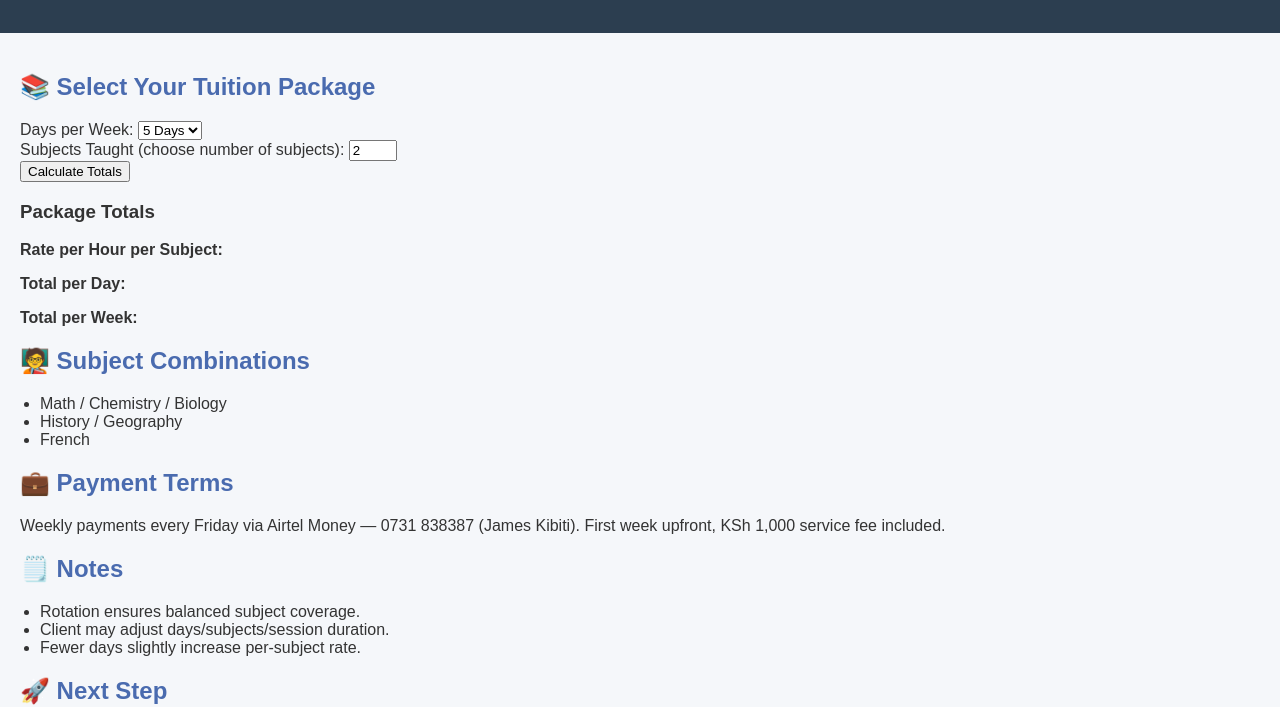
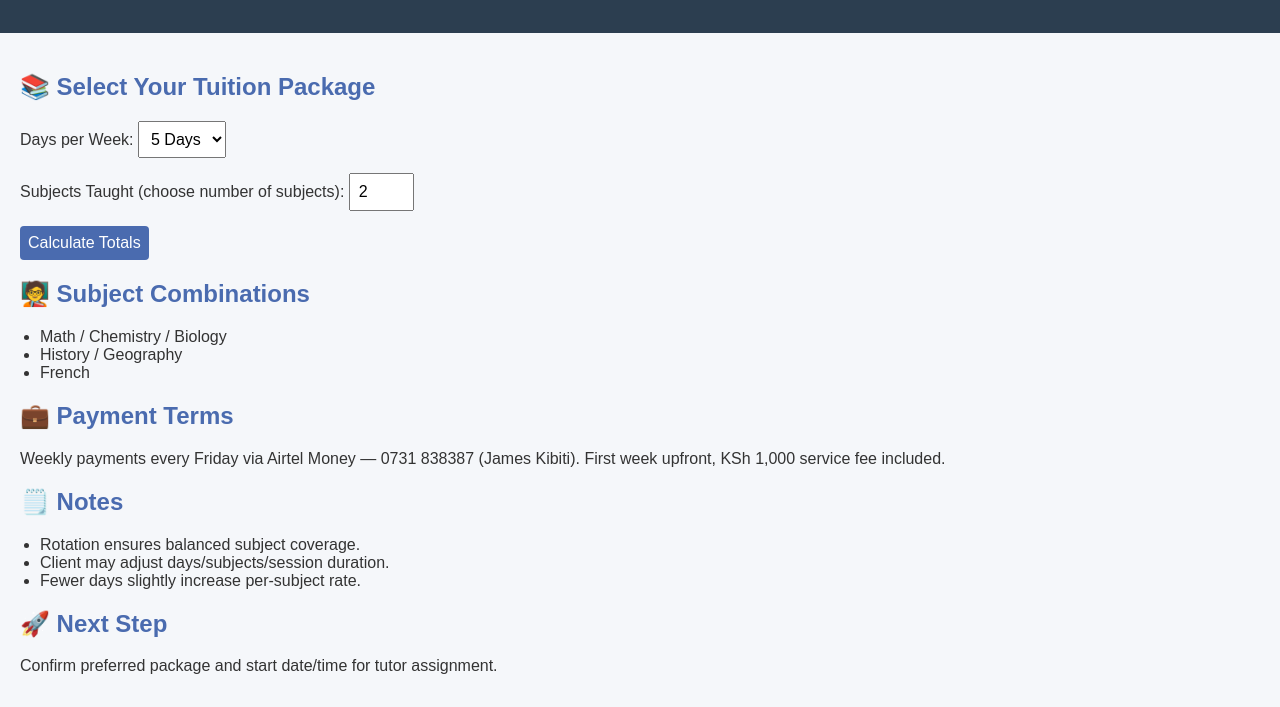
Before and after one commit to kibiti/Elimuhub-packages-generator, a plain HTML site: page index.html in a window 1280 px wide. Shown: the part 121-828 px from the top of the page. Drawn offline with Linux system fonts and the light colour scheme; a script that the page names is missing.

Commit message:
Update styles.css

```diff
--- a/styles/styles.css
+++ b/styles/styles.css
@@ -22,21 +22,29 @@ h2 {
     margin-top: 20px;
 }
 
-table {
-    width: 100%;
-    border-collapse: collapse;
-    margin-bottom: 20px;
+.form-group {
+    margin-bottom: 15px;
 }
 
-th, td {
-    border: 1px solid #ddd;
-    padding: 10px;
-    text-align: center;
+input, select, button {
+    padding: 8px;
+    font-size: 16px;
 }
 
-th {
+button {
     background-color: #4a6baf;
     color: white;
+    border: none;
+    border-radius: 4px;
+    cursor: pointer;
+}
+
+button:hover {
+    background-color: #2c3e50;
+}
+
+.hidden {
+    display: none;
 }
 
 ul {
```
